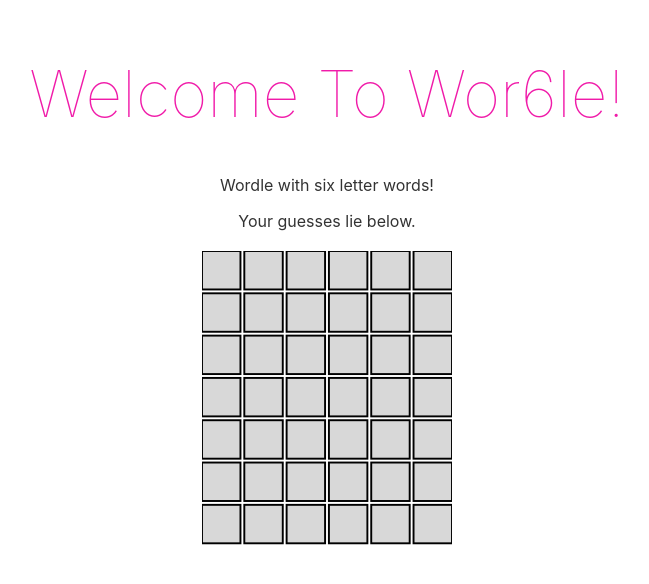
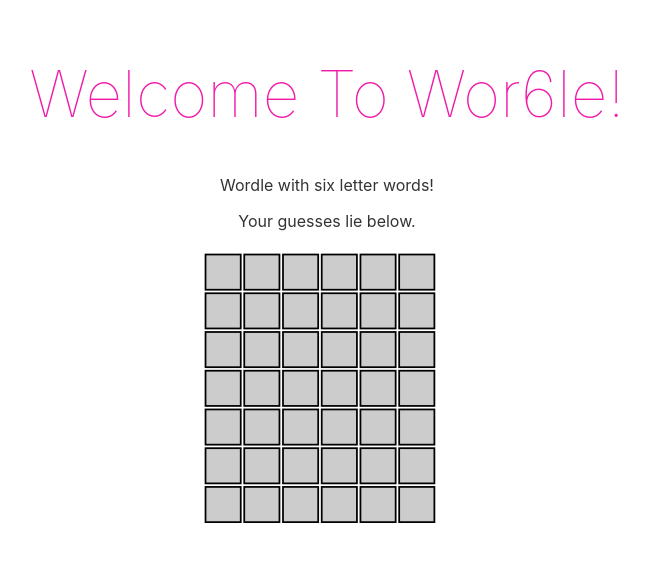
Before and after one commit to lennychuCS/hexawordle-app, a Svelte app in the folder app/: page / in a window 1280 px wide. Shown: the top 584 px of the page, without its empty margins (313-962 px from the left). Built offline with nearby package versions, Linux system fonts and the light colour scheme.

Commit message:
Fixed shit

```diff
--- a/app/src/App.svelte
+++ b/app/src/App.svelte
@@ -3,10 +3,19 @@
 	let fullWordArray = data.split(',');
 	let randomNum = Math.floor(Math.random() * fullWordArray.length);
 	let correctWord = fullWordArray[randomNum].toUpperCase();
-	//console.log(correctWord);
 	let currentGuess = 0;
 	let currentLetter = 0;
 	let guesses = [];
+
+	// Frontend bullshit
+	let boxThickness = 1;
+	let boxLength = 20;
+	let padding = 2;
+	let lettersGrid = {
+		x: boxThickness*12 + boxLength*6 + padding*5,
+		y: boxThickness*14 + boxLength*7 + padding*6
+	};
+console.log(correctWord);
 
 	for(let i = 0; i < 7; i++){
 		guesses.push({ id: i, text: ['','','','','',''], vsCorrect:['','','','','',''] })
@@ -38,23 +47,35 @@
 		function checkValidWord(){
 			let word = guesses[currentGuess].text.join('').toLowerCase();
 
-			if(data.includes(word)){
-				return true;
-			}
-			return false;
+			return data.includes(word);
 		}
 
 		function checkLetters(){
+			let usedChars = [];
+			for(let i = 0; i < 6; i++) {
+				if(guesses[currentGuess].text[i] == correctWord.charAt(i)) {
+					guesses[currentGuess].vsCorrect[i] = 'F';
+					usedChars.push(correctWord.charAt(i));
+				}
+			}
 			for(let i = 0; i<6; i++){
-				if(guesses[currentGuess].text[i]==correctWord.charAt(i)){
-					guesses[currentGuess].vsCorrect[i] = 'F';
-				} else if (correctWord.includes(guesses[currentGuess].text[i])){
+console.log(usedChars)
+				if (correctWord.includes(guesses[currentGuess].text[i]) && !usedChars.includes(guesses[currentGuess].text[i])){
+console.log('yes')
 					guesses[currentGuess].vsCorrect[i] = 'P';
+					usedChars.push(guesses[currentGuess].text[i]);
 				}
 			}
 		}
+	});
 
-	});
+	function colorOf(cond){
+		switch(cond) {
+			case 'F': return 'letterBoxFull';
+			case 'P': return 'letterBoxPartial';
+			default: return 'letterBoxWrong'
+		}
+	}
 
 </script>
 
@@ -66,24 +87,26 @@
 
 
 
-<svg id='guessBoxes' width='250px' viewBox='0 0 130 160'>
-	{#each [0, 1, 2, 3, 4, 5] as x}
-		{#each [0, 1, 2, 3, 4, 5, 6] as y}
-			{#if guesses[y].vsCorrect[x] == 'F'}
-				<rect width="20" height="20" x={x*22} y={y*22} class='letterBoxFull'/>
-			{:else if guesses[y].vsCorrect[x] == 'P'}
-				<rect width="20" height="20" x={x*22} y={y*22} class='letterBoxPartial'/>
-			{:else}
-				<rect width="20" height="20" x={x*22} y={y*22} class='letterBoxWrong'/>
-			{/if}
-			<text x={x*22+5} y={y*22+15}>{guesses[y].text[x]}</text>
+<svg id='guessBoxes' width='250px' viewBox='0 0 {lettersGrid.x} {lettersGrid.y}'>
+	{#each [0, 1, 2, 3, 4, 5] as col}
+		{#each [0, 1, 2, 3, 4, 5, 6] as row}
+			{#each [padding + col*22] as x}
+				{#each [padding + row*22] as y}
+					{#if row >= currentGuess}
+						<rect width="20" height="20" {x} {y} class='letterBoxUnanswered'/>
+					{:else}
+						<rect width="20" height="20" {x} {y} class={colorOf(guesses[row].vsCorrect[col])}/>
+					{/if}
+					<text x={x+boxLength/2} y={y+boxLength/2+2} dominant-baseline="middle" text-anchor="middle">{guesses[row].text[col]}</text>
+				{/each}
+			{/each}
 		{/each}
 	{/each}
 </svg>
 
 <main>
 	{#if currentGuess==7}
-		<p>You unfortunatly did not guess the word. It was {correctWord}. Thank you for playing!</p>
+		<p>You unfortunately did not guess the word. It was {correctWord}. Thank you for playing!</p>
 	{/if}
 </main>
 
@@ -123,9 +146,15 @@
 		stroke-width: 1px;
 	}
 
+	.letterBoxUnanswered {
+		stroke: #000000;
+		fill: #ccc;
+		stroke-width: 1px;
+	}
+
 	.letterBoxWrong {
 		stroke: #000000;
-		fill: #D8D8D8;
+		fill: #999;
 		stroke-width: 1px;
 	}
 
```
